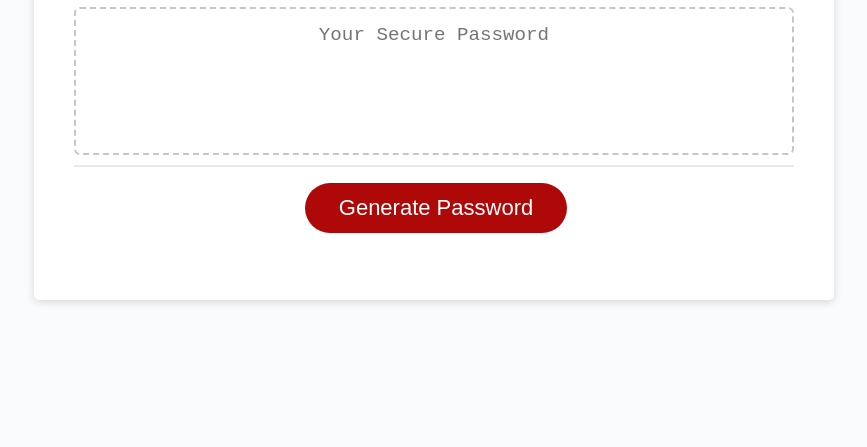
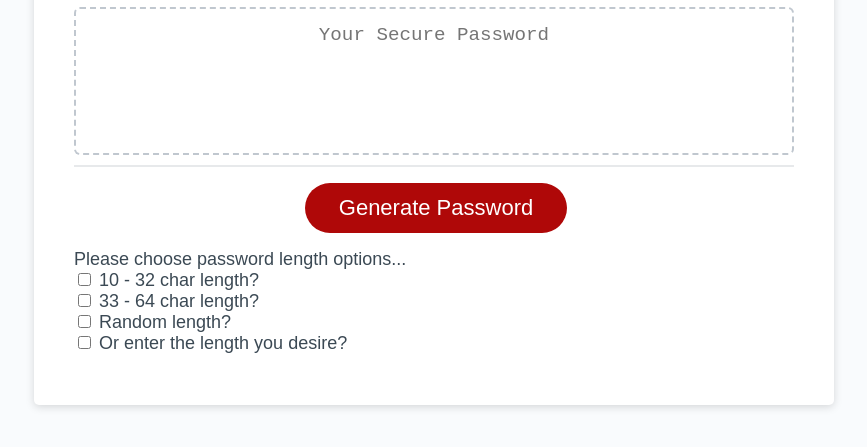
Before and after one commit to enwokedi96/password-generator, a plain HTML site: page starter/index.html in a window 1280 px wide. Shown: the part 241-688 px from the top of the page, without its empty margins (206-1073 px from the left). Drawn offline with Linux system fonts and the light colour scheme.

Commit message:
added checklist for password length

```diff
--- a/starter/index.html
+++ b/starter/index.html
@@ -30,7 +30,16 @@
 
         <!-- Adding checklists to assist user meet password criteria -->
         <form id="inputParams">
-        <div></div>
+        <div><span style="text-align: center ;">Please choose password length options...</span> <br>
+          <input type="checkbox" id="lowerHalfLength" name="radio-1" >
+          <label for="lowerHalfLength"> 10 - 32 char length?</label><br>
+          <input type="checkbox" id="upperHalfLength" name="radio-1" >
+          <label for="upperHalfLength"> 33 - 64 char length?</label><br>
+          <input type="checkbox" id="randomLength" name="radio-1" >
+          <label for="randomLength"> Random length?</label><br>
+          <input type="checkbox" id="manualLength" name="radio-1" >
+          <label for="manualLength"> Or enter the length you desire?</label><br>
+        </div>
 
         <br>
 
```
